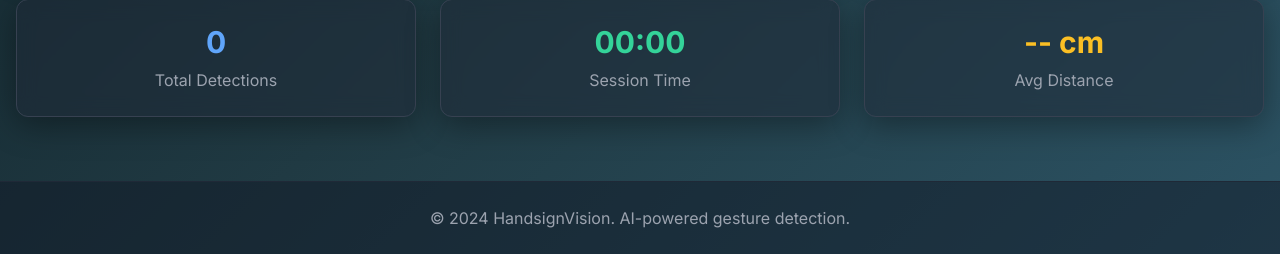
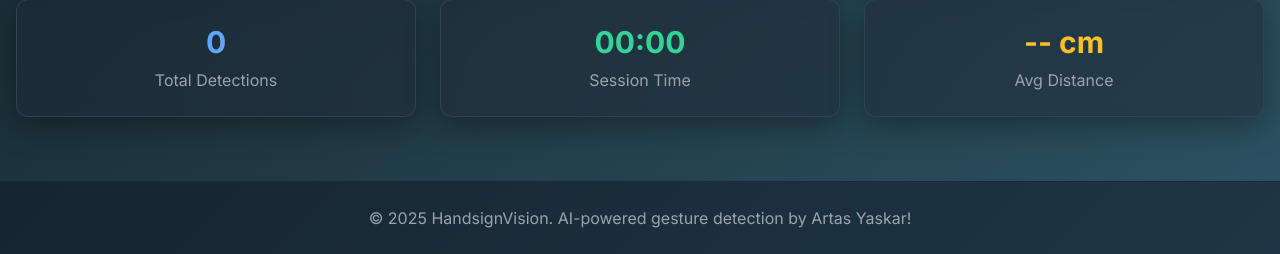
Before and after one commit to artasyaskar/Handsign-Detection_Project, a Flask app: page / in a window 1280 px wide. Shown: the part 614-868 px from the top of the page. Run offline with Flask 3, Linux system fonts and the light colour scheme.

Commit message:
fix by Artas

```diff
--- a/templates/index.html
+++ b/templates/index.html
@@ -82,7 +82,7 @@
     <!-- Footer -->
     <footer class="bg-gray-900 bg-opacity-50 border-t border-gray-800 py-6">
         <div class="container mx-auto px-4 text-center text-gray-400">
-            <p>&copy; 2024 HandsignVision. AI-powered gesture detection.</p>
+            <p>&copy; 2025 HandsignVision. AI-powered gesture detection by Artas Yaskar!</p>
         </div>
     </footer>
 
```
Also changed, not shown: README.md.
